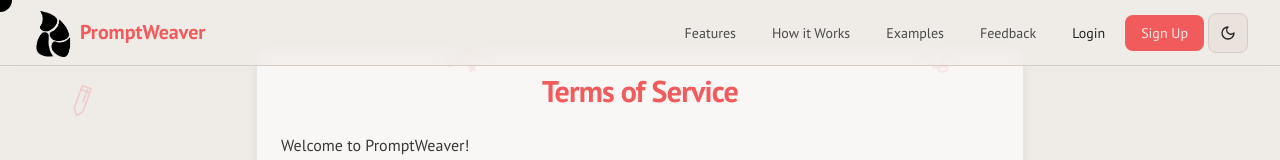
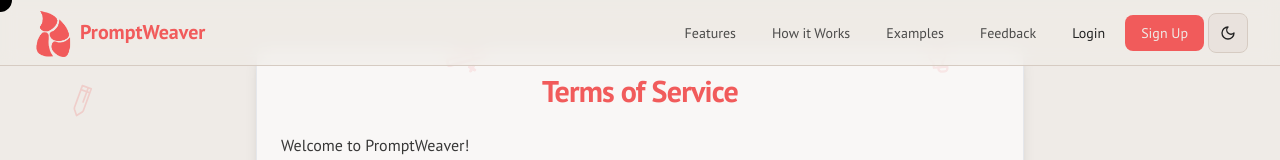
Before and after one commit to SKY-AK05/Prompt_Weaver, a Next.js app: page /terms in a window 1280 px wide. Shown: the top 160 px of the page. Built offline with nearby package versions, Linux system fonts and the light colour scheme; no server answers.

Commit message:
Update logo theme logic

```diff
--- a/src/app/login/page.tsx
+++ b/src/app/login/page.tsx
@@ -304,7 +304,7 @@ export default function CombinedAuthPage() {
   const router = useRouter();
   const { toast } = useToast();
   const [isSignUpActive, setIsSignUpActive] = useState(false);
-  const [logoSrc, setLogoSrc] = useState('/assets/logo-dark-theme.png');
+  const [logoSrc, setLogoSrc] = useState('/assets/logo-light-theme.png');
   const [currentTheme, setCurrentTheme] = useState<'light' | 'dark'>('dark');
   const [isLoading, setIsLoading] = useState(false);
   const [isSocialLoading, setIsSocialLoading] = useState(false);
@@ -330,12 +330,12 @@ export default function CombinedAuthPage() {
 
     const initialTheme = getInitialTheme();
     setCurrentTheme(initialTheme);
-    setLogoSrc(initialTheme === 'dark' ? '/assets/logo-dark-theme.png' : '/assets/logo-light-theme.png');
+    setLogoSrc('/assets/logo-light-theme.png');
 
     const handleThemeChange = () => {
       const newTheme = document.documentElement.classList.contains('dark') ? 'dark' : 'light';
       setCurrentTheme(newTheme);
-      setLogoSrc(newTheme === 'dark' ? '/assets/logo-dark-theme.png' : '/assets/logo-light-theme.png');
+      setLogoSrc('/assets/logo-light-theme.png');
     };
 
     const observer = new MutationObserver(handleThemeChange);
--- a/src/components/layout/app-header.tsx
+++ b/src/components/layout/app-header.tsx
@@ -179,7 +179,7 @@ export default function AppHeader() {
     });
   };
 
-  const headerLogoSrc = currentTheme === 'dark' ? '/assets/logo-dark-theme.png' : '/assets/logo-light-theme.png';
+  const headerLogoSrc = '/assets/logo-dark-theme.png';
 
   const navItems = [
     { label: "Features", href: "/#features" },
--- a/src/components/sections/why-save-prompts-section.tsx
+++ b/src/components/sections/why-save-prompts-section.tsx
@@ -1,4 +1,3 @@
-
 "use client";
 
 import React, { useState, useEffect } from 'react';
@@ -21,12 +20,12 @@ const WhyChoosePromptWeaverSection: React.FC = () => {
     }
 
     setCurrentTheme(initialTheme);
-    setLogoSrc(initialTheme === 'dark' ? '/assets/logo-dark-theme.png' : '/assets/logo-light-theme.png');
+    setLogoSrc('/assets/logo-dark-theme.png');
 
     const handleThemeChange = () => {
       const newTheme = document.documentElement.classList.contains('dark') ? 'dark' : 'light';
       setCurrentTheme(newTheme);
-      setLogoSrc(newTheme === 'dark' ? '/assets/logo-dark-theme.png' : '/assets/logo-light-theme.png');
+      setLogoSrc('/assets/logo-dark-theme.png');
     };
 
     const observer = new MutationObserver((mutationsList) => {
@@ -46,7 +45,7 @@ const WhyChoosePromptWeaverSection: React.FC = () => {
             const newTheme = event.newValue as 'light' | 'dark';
             if (newTheme) {
                 setCurrentTheme(newTheme);
-                setLogoSrc(newTheme === 'dark' ? '/assets/logo-dark-theme.png' : '/assets/logo-light-theme.png');
+                setLogoSrc('/assets/logo-dark-theme.png');
             }
         }
     };
```
